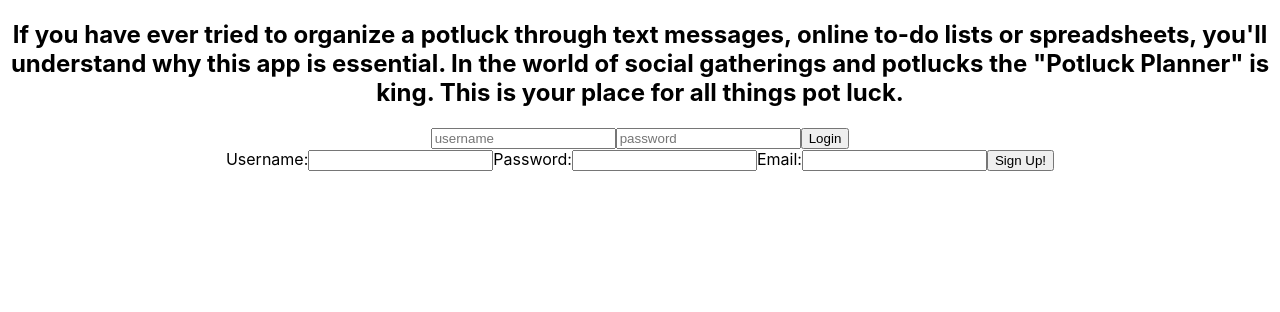
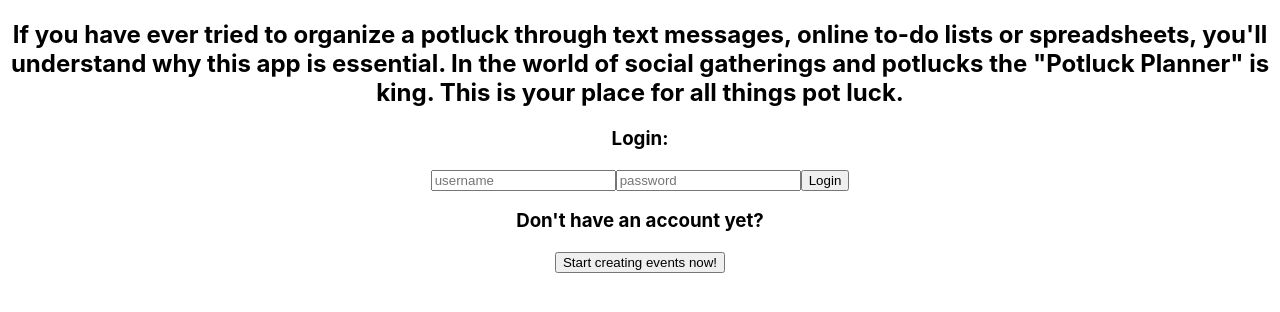
Before and after one commit to Potluck-Planner-1-Oct2021/front-end, a React (Create React App) app in the folder potluck-planner/: page / in a window 1280 px wide. Shown: the top 312 px of the page. Built offline with nearby package versions, Linux system fonts and the light colour scheme.

Commit message:
added toggling button to show signup form

```diff
--- a/potluck-planner/src/components/LandingPage.js
+++ b/potluck-planner/src/components/LandingPage.js
@@ -3,13 +3,21 @@ import Login from './Login';
 import Register from './Register'
 
 const LandingPage = () => {
+    const [showSignup, setShowSignup] = useState(false)
+
+    const toggleShowSignUp = () => {
+        setShowSignup(!showSignup)
+    }
 
     return (
         <>
         <h2>If you have ever tried to organize a potluck through text messages, online to-do lists or spreadsheets, you'll understand why this app is essential.
         In the world of social gatherings and potlucks the "Potluck Planner" is king. This is your place for all things pot luck.</h2>
+        <h3>Login:</h3>
         <Login />
-        <Register />
+        <h3>Don't have an account yet?</h3>
+        <button onClick={toggleShowSignUp}>Start creating events now!</button>
+        {showSignup ? <Register /> : null}
         </>
     )
 }
```
